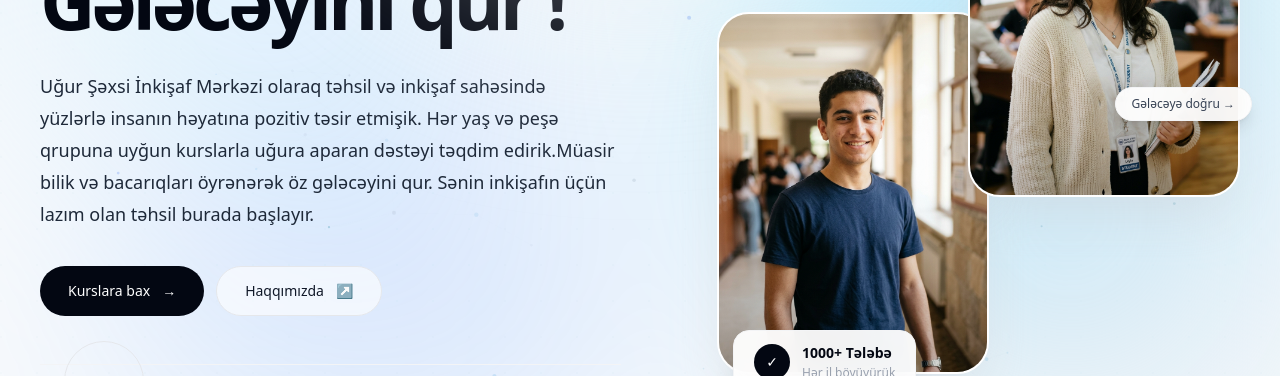
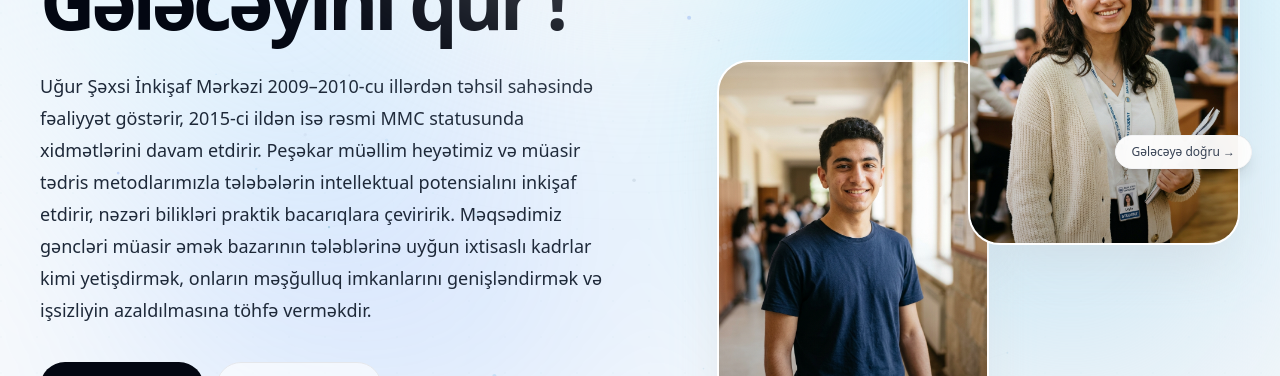
Before and after one commit to Shookrun/ugur-academy, a Next.js app: page / in a window 1280 px wide. Shown: the part 348-724 px from the top of the page. Built offline with nearby package versions, Linux system fonts and the light colour scheme; no server answers; the database is empty.

Commit message:
Update Hero.tsx

```diff
--- a/components/ui/Hero.tsx
+++ b/components/ui/Hero.tsx
@@ -162,9 +162,9 @@ const Hero = () => {
                 animationDelay: "350ms",
               }}
             >
-              Uğur Şəxsi İnkişaf Mərkəzi olaraq təhsil və inkişaf sahəsində yüzlərlə insanın həyatına pozitiv təsir etmişik. Hər yaş və peşə qrupuna uyğun kurslarla uğura aparan dəstəyi təqdim edirik.Müasir bilik və bacarıqları öyrənərək öz gələcəyini
-              qur. Sənin inkişafın üçün lazım olan təhsil burada
-              başlayır.
+Uğur Şəxsi İnkişaf Mərkəzi 2009–2010-cu illərdən təhsil sahəsində fəaliyyət göstərir, 2015-ci ildən isə rəsmi MMC statusunda xidmətlərini davam etdirir.
+Peşəkar müəllim heyətimiz və müasir tədris metodlarımızla tələbələrin intellektual potensialını inkişaf etdirir, nəzəri bilikləri praktik bacarıqlara çeviririk.
+Məqsədimiz gəncləri müasir əmək bazarının tələblərinə uyğun ixtisaslı kadrlar kimi yetişdirmək, onların məşğulluq imkanlarını genişləndirmək və işsizliyin azaldılmasına töhfə verməkdir.
             </p>
 
             {/* Buttons */}
```
